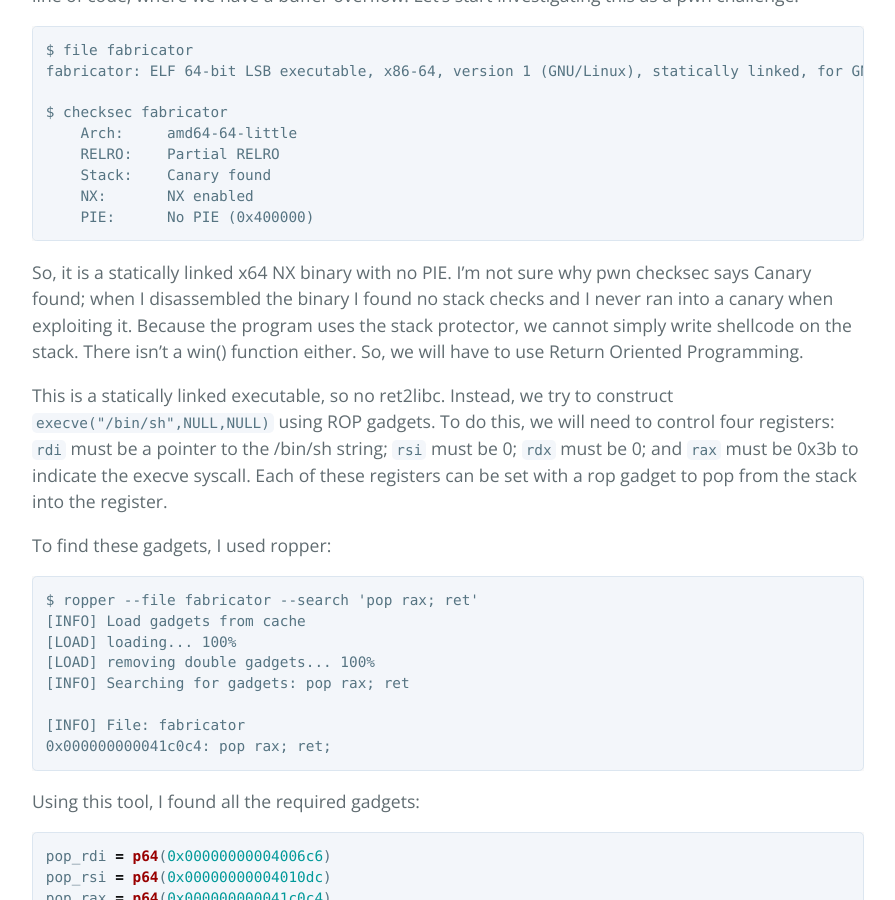
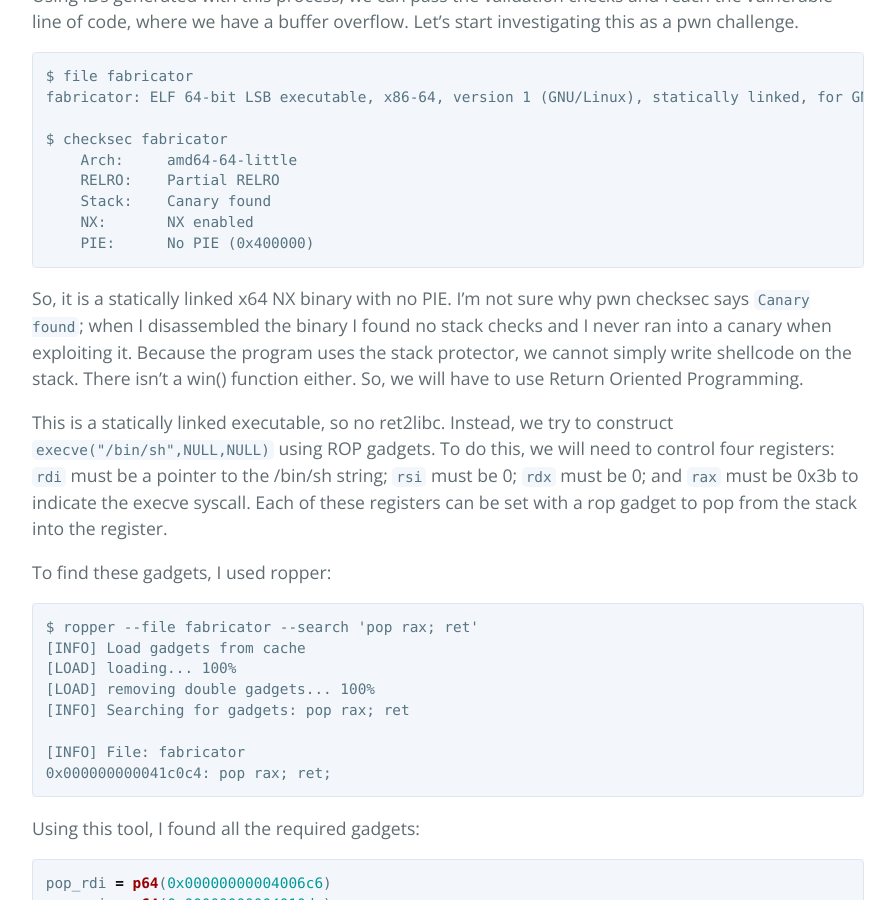
Before and after one commit to AdnanSlef/AdnanSlef.github.io, a Jekyll site: the page built from _posts/2020-09-27-fabricator.md, in a window 1280 px wide and 900 px high, scrolled down 3921 px. Shown: the whole window, without its empty margins (192-1087 px from the left). Built offline with Jekyll 4.4.1, drawn with Linux system fonts in a browser that asks for light colours; some of the changed text lies outside the part shown.

````diff
--- a/_posts/2020-09-27-fabricator.md
+++ b/_posts/2020-09-27-fabricator.md
@@ -162,7 +162,7 @@ $ checksec fabricator
     PIE:      No PIE (0x400000)
 ```
 
-So, it is a statically linked x64 NX binary with no PIE. I'm not sure why pwn checksec says Canary found; when I disassembled the binary I found no stack checks and I never ran into a canary when exploiting it. Because the program uses the stack protector, we cannot simply write shellcode on the stack. There isn't a win() function either. So, we will have to use Return Oriented Programming.
+So, it is a statically linked x64 NX binary with no PIE. I'm not sure why pwn checksec says `Canary found`; when I disassembled the binary I found no stack checks and I never ran into a canary when exploiting it. Because the program uses the stack protector, we cannot simply write shellcode on the stack. There isn't a win() function either. So, we will have to use Return Oriented Programming.
 
 This is a statically linked executable, so no ret2libc. Instead, we try to construct `execve("/bin/sh",NULL,NULL)` using ROP gadgets. To do this, we will need to control four registers: `rdi` must be a pointer to the /bin/sh string; `rsi` must be 0; `rdx` must be 0; and `rax` must be 0x3b to indicate the execve syscall. Each of these registers can be set with a rop gadget to pop from the stack into the register.
 
````
Also changed, not shown: other parts of _posts/2020-09-27-fabricator.md (+1 -1 lines), resume.md (+3 -5 lines), 1 other file.
